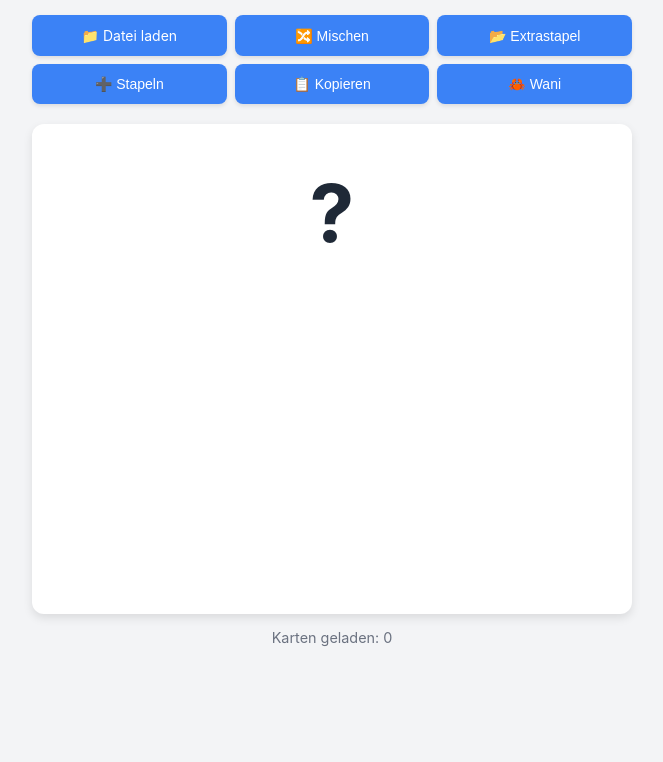
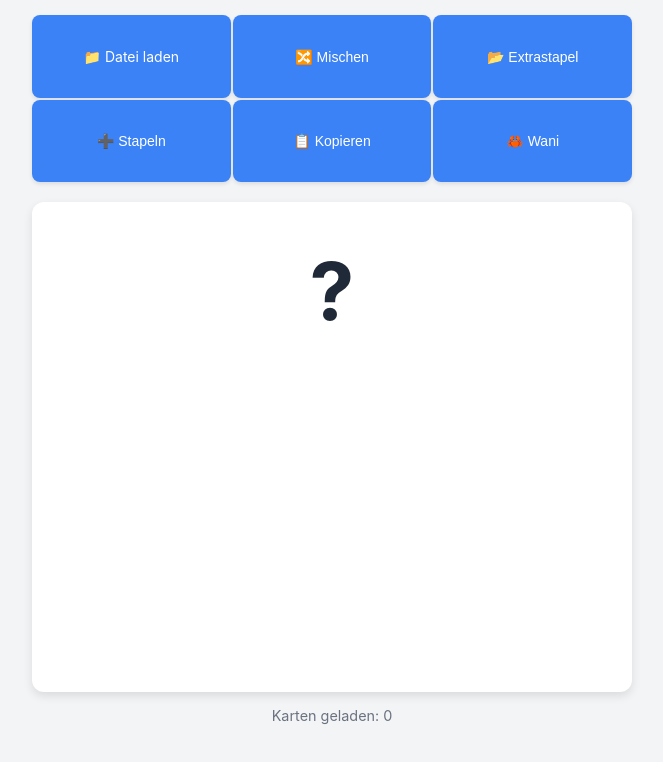
Before and after one commit to basti421/basti421.github.io, a plain HTML site: page index.html in a window 1280 px wide. Shown: the whole page, without its empty margins (308-971 px from the left). Drawn offline with Linux system fonts and the light colour scheme.

Commit message:
Add files via upload
version 2.0

```diff
--- a/index.html
+++ b/index.html
@@ -18,7 +18,7 @@
         .toolbar {
             display: flex;
             flex-wrap: wrap;
-            gap: 8px;
+            gap: 2px; /* Lücke stark verkleinert für ein fast nahtloses Design */
             justify-content: center;
             width: 100%;
             max-width: 600px;
@@ -29,14 +29,13 @@
             background-color: #3b82f6;
             color: white;
             border: none;
-            /* Padding und Schriftgröße verkleinert für 3 Buttons nebeneinander auf Handys */
-            padding: 12px 8px;
+            /* Vertikales Padding von 12px auf 18px erhöht für bessere Touch-Fläche */
+            padding: 33px 8px;
             font-size: 14px;
             border-radius: 8px;
             cursor: pointer;
             box-shadow: 0 2px 4px rgba(0,0,0,0.1);
             text-align: center;
-            /* flex-basis auf ca 30% gesetzt, damit 3 nebeneinander passen */
             flex: 1 1 30%;
             box-sizing: border-box;
         }
@@ -200,7 +199,7 @@
                 currentIndex++;
                 if (currentIndex >= currentDeck.length) {
                     currentIndex = 0;
-                    alert("Ende erreicht! Beginne wieder von vorne.");
+                    //alert("Ende erreicht! Beginne wieder von vorne.");
                 }
                 updateCard();
             }
```
